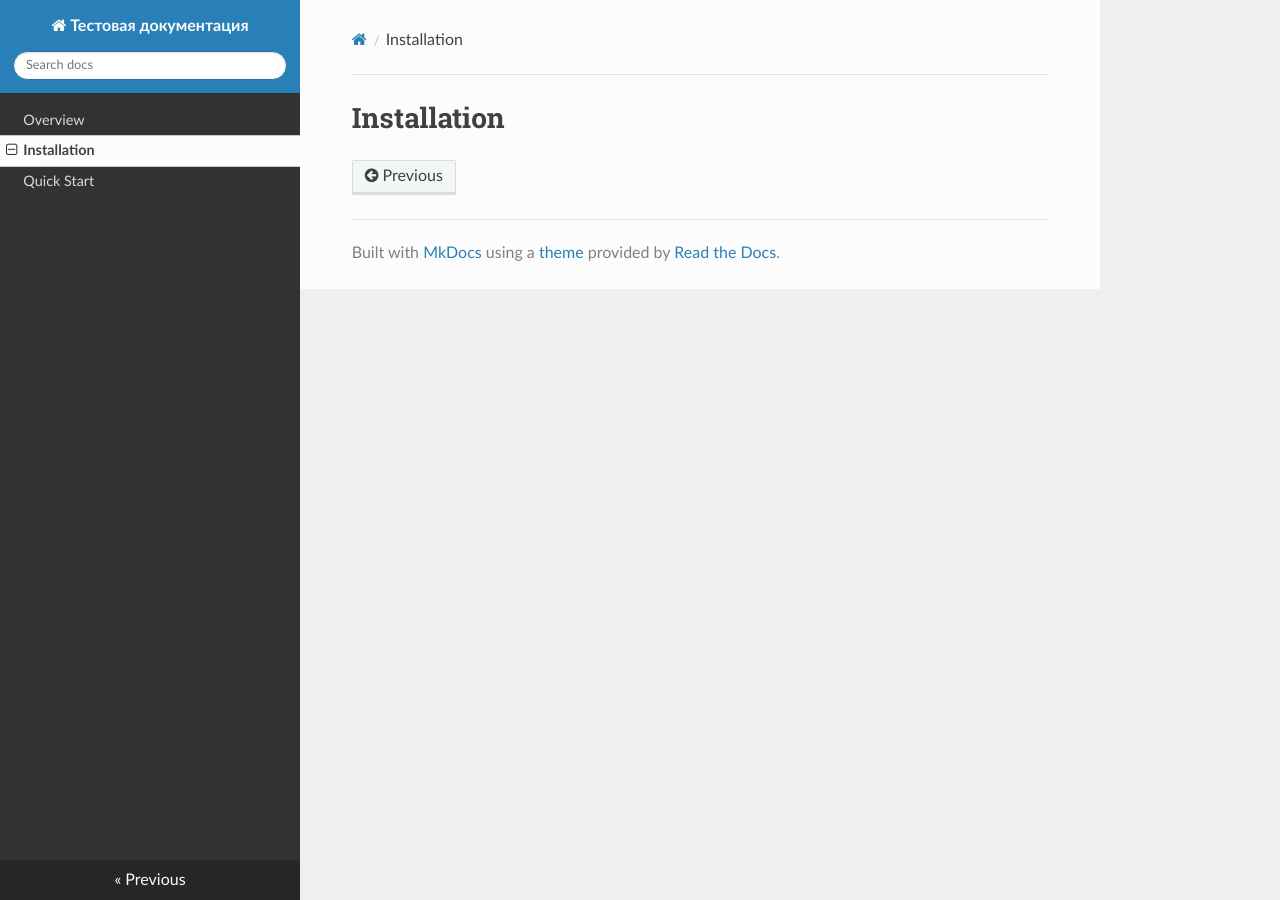
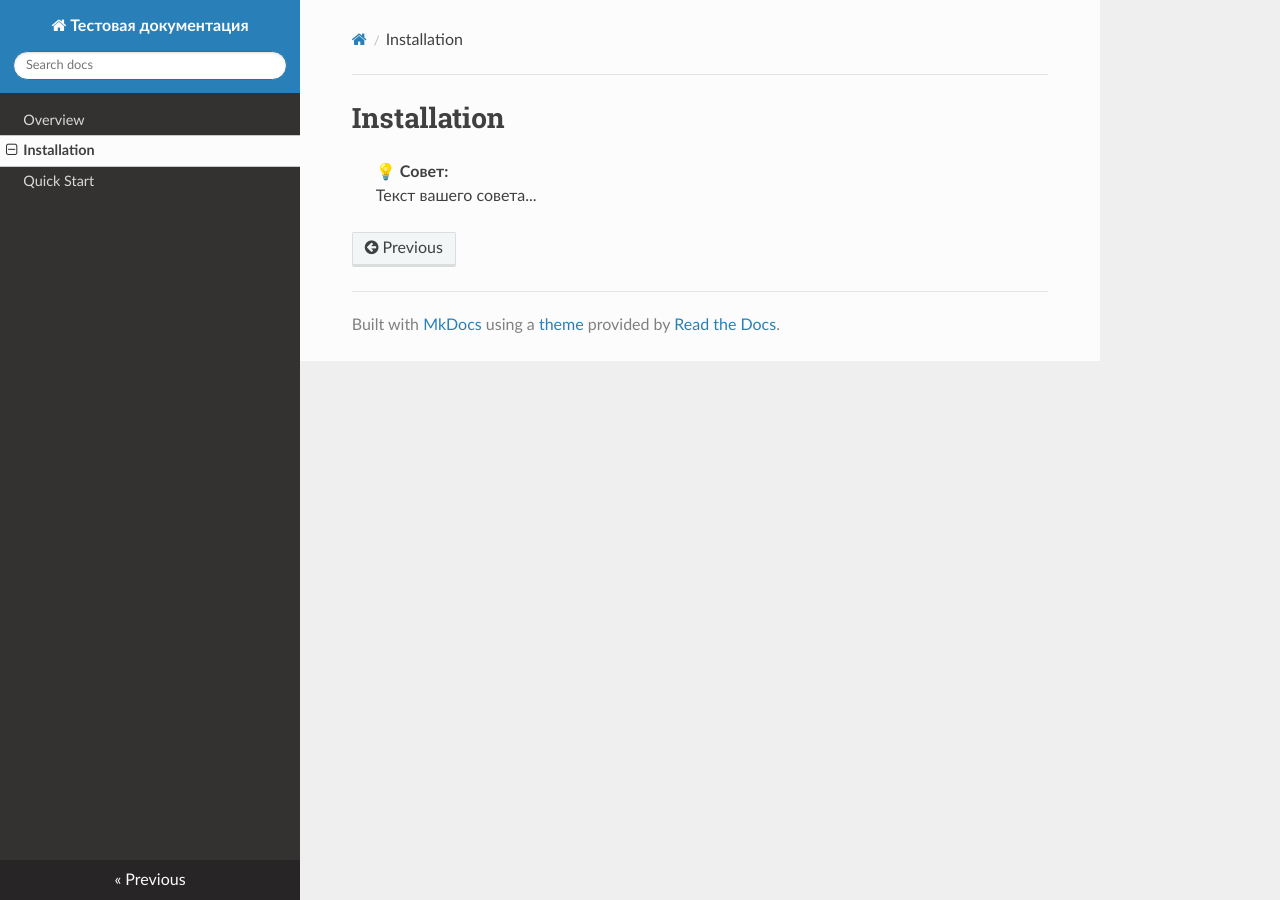
Before and after one commit to Glebded/itcafe24Doc, an MkDocs documentation site: the page built from docs/installation.md, in a window 1280 px wide. Built offline with MkDocs 1.6.1, drawn with Linux system fonts in a browser that asks for light colours; nearby versions of some CDN libraries.

Commit message:
test without tips

```diff
--- a/docs/installation.md
+++ b/docs/installation.md
@@ -1 +1,4 @@
 # Installation
+
+> 💡 **Совет:**
+> Текст вашего совета...
```
